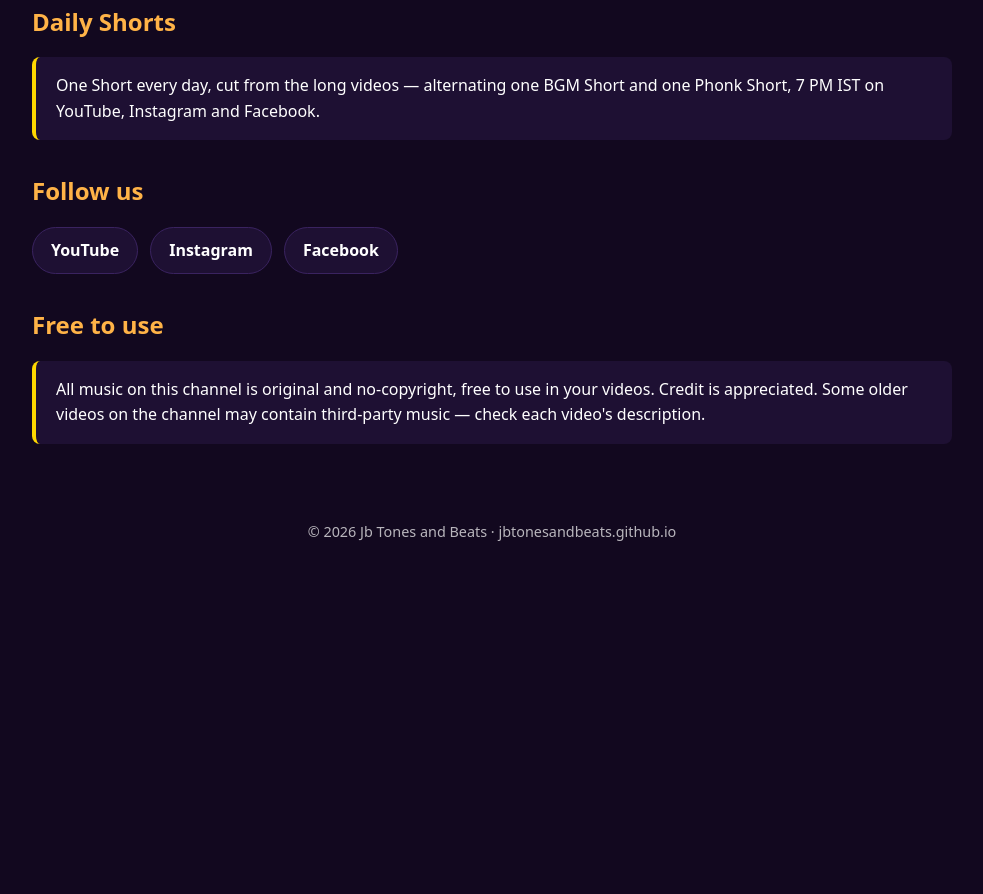
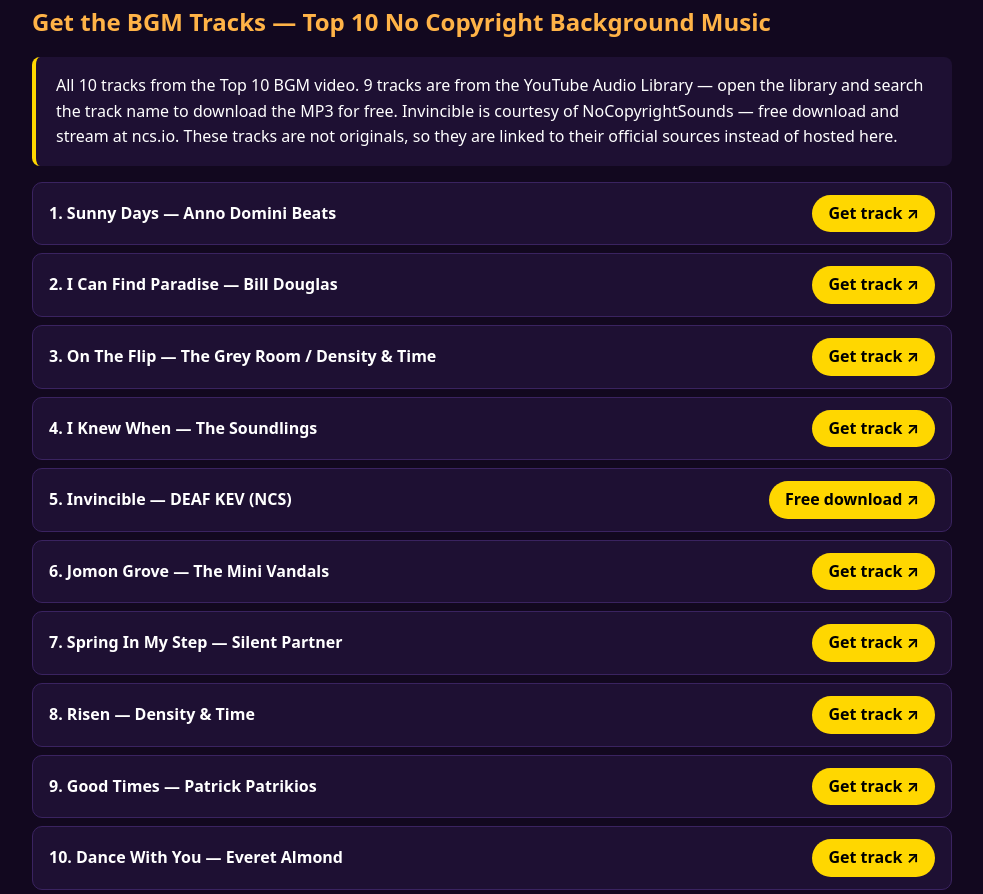
Before and after one commit to jbtonesandbeats/jbtonesandbeats.github.io, a plain HTML site: page index.html in a window 1280 px wide. Shown: the part 2219-3113 px from the top of the page, without its empty margins (148-1131 px from the left). Before the commit the page ends 2798 px from the top, so only its background shows below. Drawn offline with Linux system fonts and the light colour scheme.

Commit message:
Add BGM track source links (Top 10 BGM)

```diff
--- a/index.html
+++ b/index.html
@@ -108,6 +108,23 @@
     <li><span class="name">10. Sleepy Tone</span><a class="dl" href="https://raw.githubusercontent.com/jbtonesandbeats/jbtonesandbeats.github.io/main/ringtones/10-sleepy-tone.mp3" download>⬇ Download</a></li>
   </ul>
 
+  <h2>Get the BGM Tracks — Top 10 No Copyright Background Music</h2>
+  <div class="note">
+    <p>All 10 tracks from the Top 10 BGM video. 9 tracks are from the YouTube Audio Library — open the library and search the track name to download the MP3 for free. Invincible is courtesy of NoCopyrightSounds — free download and stream at ncs.io. These tracks are not originals, so they are linked to their official sources instead of hosted here.</p>
+  </div>
+  <ul class="tones">
+    <li><span class="name">1. Sunny Days — Anno Domini Beats</span><a class="dl" href="https://www.youtube.com/audiolibrary/music">Get track ↗</a></li>
+    <li><span class="name">2. I Can Find Paradise — Bill Douglas</span><a class="dl" href="https://www.youtube.com/audiolibrary/music">Get track ↗</a></li>
+    <li><span class="name">3. On The Flip — The Grey Room / Density &amp; Time</span><a class="dl" href="https://www.youtube.com/audiolibrary/music">Get track ↗</a></li>
+    <li><span class="name">4. I Knew When — The Soundlings</span><a class="dl" href="https://www.youtube.com/audiolibrary/music">Get track ↗</a></li>
+    <li><span class="name">5. Invincible — DEAF KEV (NCS)</span><a class="dl" href="http://ncs.io/invincible">Free download ↗</a></li>
+    <li><span class="name">6. Jomon Grove — The Mini Vandals</span><a class="dl" href="https://www.youtube.com/audiolibrary/music">Get track ↗</a></li>
+    <li><span class="name">7. Spring In My Step — Silent Partner</span><a class="dl" href="https://www.youtube.com/audiolibrary/music">Get track ↗</a></li>
+    <li><span class="name">8. Risen — Density &amp; Time</span><a class="dl" href="https://www.youtube.com/audiolibrary/music">Get track ↗</a></li>
+    <li><span class="name">9. Good Times — Patrick Patrikios</span><a class="dl" href="https://www.youtube.com/audiolibrary/music">Get track ↗</a></li>
+    <li><span class="name">10. Dance With You — Everet Almond</span><a class="dl" href="https://www.youtube.com/audiolibrary/music">Get track ↗</a></li>
+  </ul>
+
   <h2>Daily Shorts</h2>
   <div class="note">
     <p>One Short every day, cut from the long videos — alternating one BGM Short and one Phonk Short, 7 PM IST on YouTube, Instagram and Facebook.</p>
```
